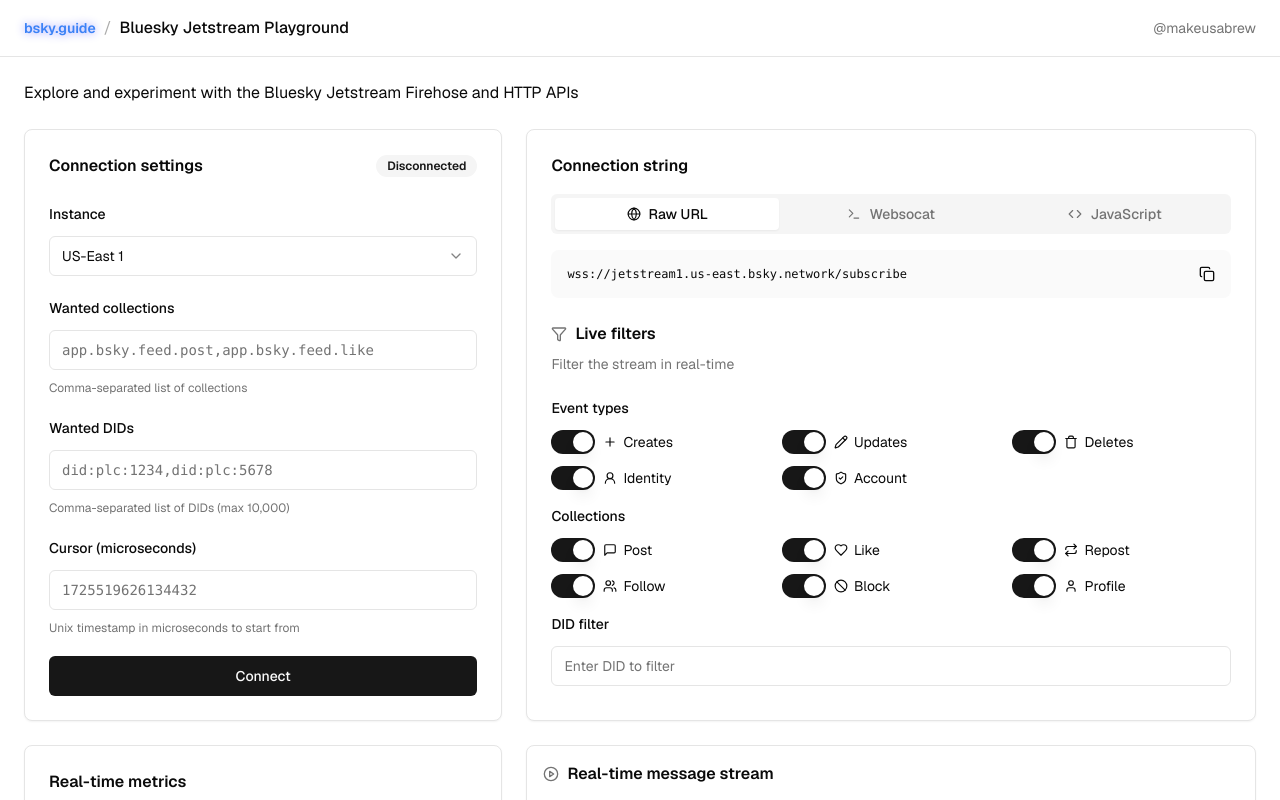
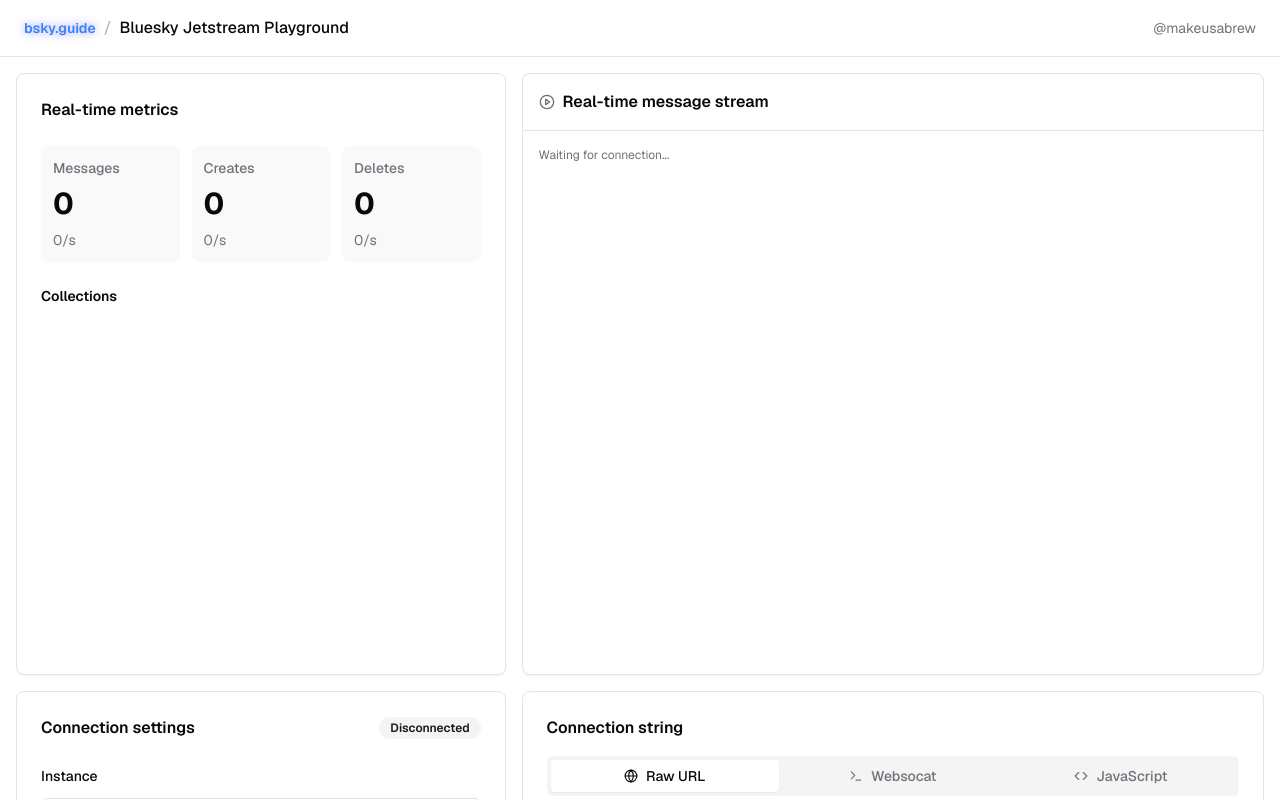
Before and after one commit to makeusabrew/playground.bsky.guide, a Next.js app: page / in a window 1280 px wide. Shown: the top 800 px of the page. Built offline with nearby package versions, Linux system fonts and the light colour scheme.

Commit message:
draw attention to connect panel

```diff
--- a/app/globals.css
+++ b/app/globals.css
@@ -5,24 +5,24 @@
 @layer base {
   :root {
     --background: 0 0% 100%;
-    --foreground: 0 0% 3.9%;
+    --foreground: 240 10% 3.9%;
     --card: 0 0% 100%;
-    --card-foreground: 0 0% 3.9%;
+    --card-foreground: 240 10% 3.9%;
     --popover: 0 0% 100%;
-    --popover-foreground: 0 0% 3.9%;
-    --primary: 0 0% 9%;
+    --popover-foreground: 240 10% 3.9%;
+    --primary: 240 5.9% 10%;
     --primary-foreground: 0 0% 98%;
-    --secondary: 0 0% 96.1%;
-    --secondary-foreground: 0 0% 9%;
-    --muted: 0 0% 96.1%;
-    --muted-foreground: 0 0% 45.1%;
-    --accent: 0 0% 96.1%;
-    --accent-foreground: 0 0% 9%;
+    --secondary: 240 4.8% 95.9%;
+    --secondary-foreground: 240 5.9% 10%;
+    --muted: 240 4.8% 95.9%;
+    --muted-foreground: 240 3.8% 46.1%;
+    --accent: 240 4.8% 95.9%;
+    --accent-foreground: 240 5.9% 10%;
     --destructive: 0 84.2% 60.2%;
     --destructive-foreground: 0 0% 98%;
-    --border: 0 0% 89.8%;
-    --input: 0 0% 89.8%;
-    --ring: 0 0% 3.9%;
+    --border: 240 5.9% 90%;
+    --input: 240 5.9% 90%;
+    --ring: 240 5.9% 10%;
     --chart-1: 12 76% 61%;
     --chart-2: 173 58% 39%;
     --chart-3: 197 37% 24%;
@@ -66,3 +66,21 @@
     @apply bg-background text-foreground;
   }
 }
+
+@keyframes shimmer {
+  0% {
+    box-shadow: 0 0 0 0 rgba(234, 179, 8, 0.1);
+  }
+  50% {
+    box-shadow: 0 0 24px 8px rgba(234, 179, 8, 0.2),
+                inset 0 0 8px 0 rgba(234, 179, 8, 0.1);
+  }
+  100% {
+    box-shadow: 0 0 0 0 rgba(234, 179, 8, 0.1);
+  }
+}
+
+.animate-shimmer {
+  animation: shimmer 2s ease-in-out infinite;
+  transition: box-shadow 0.3s ease-in-out;
+}
--- a/app/layout.tsx
+++ b/app/layout.tsx
@@ -21,7 +21,7 @@
     <html lang="en" suppressHydrationWarning>
       <body className={`${geistSans.className} antialiased`}>
         <header className="sticky top-0 z-50 w-full border-b  bg-white">
-          <div className="container flex h-14 max-w-7xl items-center px-6">
+          <div className="container flex h-14 max-w-7xl items-center px-6 mx-auto">
             <div className="flex flex-1 items-center justify-between">
               <div className="flex items-center space-x-2">
                 <Link
--- a/app/page.tsx
+++ b/app/page.tsx
@@ -12,6 +12,7 @@
 
 export default function Home() {
   const [isConnected, setIsConnected] = useState(false)
+  const [showShimmer, setShowShimmer] = useState(true)
   const [connectionOptions, setConnectionOptions] = useState<JetstreamConfig>({
     // Default options here
     instance: 'jetstream1.us-east.bsky.network',
@@ -36,10 +37,19 @@
   useEffect(() => {
     if (isConnected) {
       jetstream.connect()
+      setShowShimmer(false)
     } else {
       jetstream.disconnect()
     }
   }, [isConnected])
+
+  // Remove shimmer after 5 seconds if user hasn't connected
+  useEffect(() => {
+    const timer = setTimeout(() => {
+      setShowShimmer(false)
+    }, 4000)
+    return () => clearTimeout(timer)
+  }, [])
 
   // Apply filters to messages
   const filteredMessages = jetstream.messages.filter((msg) => {
@@ -81,15 +91,19 @@
 
   return (
     <main className="flex-1">
-      <div className="container mx-auto p-6 max-w-7xl">
-        <div className="space-y-6">
-          <div className="space-y-0">
-            <h1 className="text-3xl font-bold tracking-tight sr-only">Bluesky Jetstream playground</h1>
-            <p>Explore and experiment with the Bluesky Jetstream Firehose and HTTP APIs</p>
+      <div className="container mx-auto p-4 max-w-7xl">
+        <div className="space-y-4">
+          <div className="grid grid-cols-1 md:grid-cols-5 gap-4">
+            <Card className="md:col-span-2">
+              <MetricsDisplay metrics={metrics} />
+            </Card>
+            <Card className="md:col-span-3">
+              <StreamViewer messages={filteredMessages} />
+            </Card>
           </div>
 
-          <div className="grid grid-cols-1 md:grid-cols-5 gap-6">
-            <Card className="md:col-span-2">
+          <div className="grid grid-cols-1 md:grid-cols-5 gap-4">
+            <Card className={`md:col-span-2 ${showShimmer ? 'animate-shimmer' : ''}`}>
               <ConnectionConfig
                 isConnected={isConnected}
                 options={connectionOptions}
@@ -102,15 +116,6 @@
               <LiveFilters filters={filters} onFiltersChange={setFilters} />
             </Card>
           </div>
-
-          <div className="grid grid-cols-1 md:grid-cols-5 gap-6">
-            <Card className="md:col-span-2">
-              <MetricsDisplay metrics={metrics} />
-            </Card>
-            <Card className="md:col-span-3">
-              <StreamViewer messages={filteredMessages} />
-            </Card>
-          </div>
         </div>
       </div>
     </main>
```
